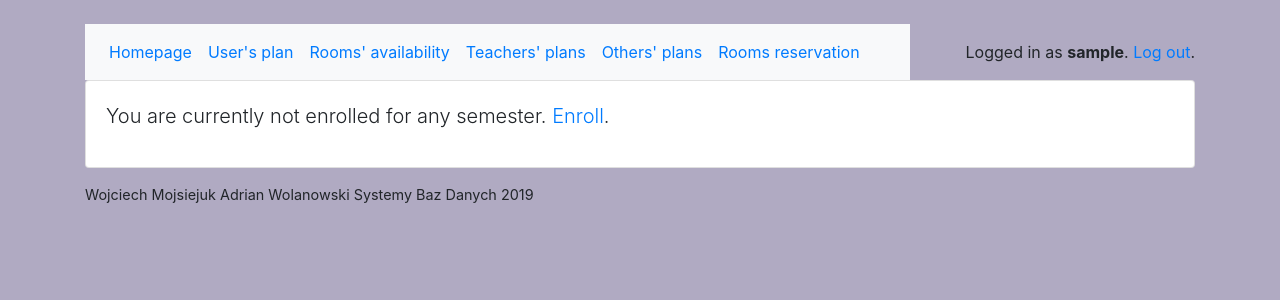
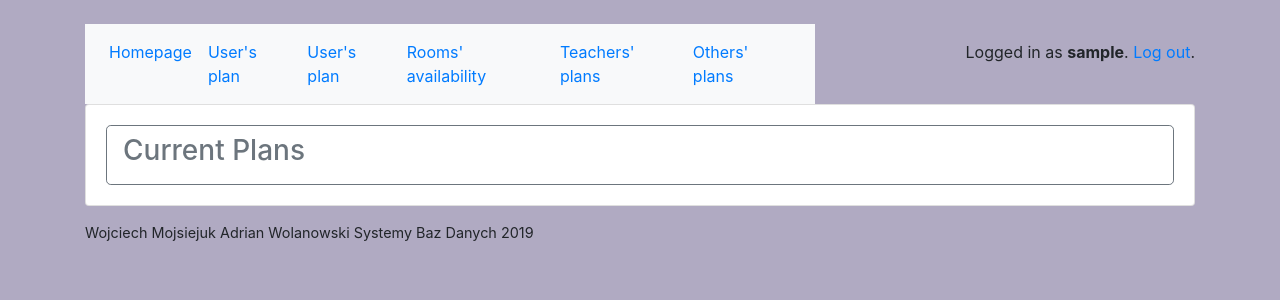
Before and after one commit to WojciechMojsiejuk/SystemyBazDanych, a Django app: page /students/ in a window 1280 px wide. Shown: the top 300 px of the page. Run offline with Django 3.2, Linux system fonts and the light colour scheme; a user stored in the database is signed in; tables that the repository leaves empty hold one stand-in row (values such as "Sample post"); some libraries are stand-ins or nearby versions; some web fonts are replaced.

Commit message:
add user's plan view

```diff
--- a/SBD_Plan_Zajec/settings.py
+++ b/SBD_Plan_Zajec/settings.py
@@ -77,6 +77,7 @@ TEMPLATES = [
 WSGI_APPLICATION = 'SBD_Plan_Zajec.wsgi.application'
 
 LOGIN_REDIRECT_URL = "/home"
+LOGOUT_REDIRECT_URL = "/home"
 # Database
 # https://docs.djangoproject.com/en/2.2/ref/settings/#databases
 
--- a/plan/forms.py
+++ b/plan/forms.py
@@ -55,7 +55,7 @@ class StudentEnrollInSemesterForm(forms.ModelForm):
     # ToDo: Dokończyć formularz zapisu studenta na kierunki
     class Meta:
         model = StudentKierunekSemestr
-        fields = ('id_studenta', 'id_kierunku', 'id_semestru', 'data_rozpoczecia', 'data_zakonczenia')
+        fields = ('id_studenta', 'id_semestru', 'data_rozpoczecia', 'data_zakonczenia')
     # id_kierunku = forms.ModelChoiceField(queryset=Kierunki.objects.all())
     # id_semestru = forms.ModelChoiceField(queryset=Semestry.objects.filter(id_kierunku=id_kierunku))
     pass
--- a/plan/urls.py
+++ b/plan/urls.py
@@ -7,8 +7,10 @@ urlpatterns = [
     path('students/', include(([
                                    path('', students.StudentEnrolledSemestersListView.as_view(),
                                         name='universities_list'),
-                                   path('', students.StudentEnrollInSemesterView.as_view(),
+                                   path('Enroll', students.StudentEnrollInSemesterView.as_view(),
                                         name='new_enroll'),
+                                   path('timetable', students.StudentTimeScheduleView.as_view(),
+                                        name='show_timetable'),
 
                                ], 'plan'), namespace='students')),
 ]
--- a/plan/views/students.py
+++ b/plan/views/students.py
@@ -1,10 +1,10 @@
 from django.contrib.auth import login
 from django.contrib.auth.decorators import login_required
 from django.shortcuts import redirect
-from django.views.generic import CreateView, ListView
+from django.views.generic import CreateView, ListView, TemplateView
 
 from ..forms import StudentSignUpForm, StudentEnrollInSemesterForm
-from ..models import User, Uczelnie, StudentKierunekSemestr, Studenci
+from ..models import User, Uczelnie, StudentKierunekSemestr, Studenci, Semestry
 from django.utils.decorators import method_decorator
 
 
@@ -23,20 +23,82 @@ class StudentSignUpView(CreateView):
         return redirect('signup')
 
 
-class StudentEnrolledSemestersListView(ListView):
+class StudentEnrolledSemestersListView(TemplateView):
 
     template_name = 'students/universities_list.html'
-    context_object_name = 'enrolled_semesters'
+    # context_object_name = 'enrolled_semesters'
 
     @method_decorator(login_required)
     def dispatch(self, *args, **kwargs):
         return super(StudentEnrolledSemestersListView, self).dispatch(*args, **kwargs)
 
-    def get_queryset(self):
+    def get_context_data(self, **kwargs):
+        # Call the base implementation first to get the context
+        context = super(StudentEnrolledSemestersListView, self).get_context_data(**kwargs)
+
         selected_user = Studenci.objects.all().get(user=self.request.user)
-        return StudentKierunekSemestr(id_studenta=selected_user)
+        print("Selected user")
+        print(selected_user)
+        student_semesters = StudentKierunekSemestr.objects.filter(id_studenta=selected_user)
+        print("Students semester")
+        print(student_semesters)
+        current_student_semesters = []
+        archive_student_semesters = []
+        current_plan = {}
+        for record in student_semesters:
+            try:
+                semestr = Semestry.objects.all().get(pk=record.id_semestru.pk)
+                if record.is_current():
+                    current_student_semesters.append(semestr)
+                else:
+                    archive_student_semesters.append(semestr)
+            except Semestry.DoesNotExist:
+                raise
+        print("curent semesters")
+        print(current_student_semesters)
+
+        #  this is very simple, it just needs a genius to understand its simplicity.
+        print("current plan")
+        for semester in current_student_semesters:
+            if semester.get_kierunek().get_wydzial().get_uczelnia().nazwa_uczelni in current_plan:
+                print(semester.get_kierunek().get_wydzial().nazwa_wydzialu)
+                if semester.get_kierunek().get_wydzial().nazwa_wydzialu in current_plan[
+                    semester.get_kierunek().get_wydzial().get_uczelnia().nazwa_uczelni]:
+                    if semester.get_kierunek().nazwa_kierunku in \
+                            current_plan[semester.get_kierunek().get_wydzial().get_uczelnia().nazwa_uczelni][
+                                semester.get_kierunek().get_wydzial().nazwa_wydzialu]:
+                        raise ValueError(
+                            "Student nie może studiować jednocześnie tego samego kierunku na różnych semestrach")
+                    else:
+                        temp_dict = {semester.get_kierunek().nazwa_kierunku: semester.nr_semestru}
+                        current_plan[semester.get_kierunek().get_wydzial().get_uczelnia().nazwa_uczelni][
+                            semester.get_kierunek().get_wydzial().nazwa_wydzialu].update(temp_dict)
+                else:
+                    current_plan[semester.get_kierunek().get_wydzial().get_uczelnia().nazwa_uczelni][
+                        semester.get_kierunek().get_wydzial().nazwa_wydzialu] = {}
+                    current_plan[semester.get_kierunek().get_wydzial().get_uczelnia().nazwa_uczelni][
+                        semester.get_kierunek().get_wydzial().nazwa_wydzialu][
+                        semester.get_kierunek().nazwa_kierunku] = semester.nr_semestru
+            else:
+                current_plan[semester.get_kierunek().get_wydzial().get_uczelnia().nazwa_uczelni] = {}
+                current_plan[semester.get_kierunek().get_wydzial().get_uczelnia().nazwa_uczelni][
+                    semester.get_kierunek().get_wydzial().nazwa_wydzialu] = {}
+                current_plan[semester.get_kierunek().get_wydzial().get_uczelnia().nazwa_uczelni][
+                    semester.get_kierunek().get_wydzial().nazwa_wydzialu][
+                    semester.get_kierunek().nazwa_kierunku] = semester.nr_semestru
+            print(current_plan)
+
+        print("final current plan")
+        print(current_plan)
+
+        context['current_plan'] = current_plan
+        return context
 
 
 class StudentEnrollInSemesterView(CreateView):
     model = StudentKierunekSemestr
     form_class = StudentEnrollInSemesterForm
+
+
+class StudentTimeScheduleView(TemplateView):
+    template_name = "general/timetable.html"
--- a/templates/base.html
+++ b/templates/base.html
@@ -19,7 +19,7 @@
       <div class="row justify-content-center">
         <div class="col-md-14 col-sm-12">
           <div class="row">
-            <div class="col-9">
+            <div class="col-8">
 
                   <nav class="navbar navbar-expand-md bg-light">
 
@@ -30,9 +30,16 @@
                     </li>
 
                       {% if user.is_authenticated %}
-                        <li class="nav-item">
-                          <a class="nav-link" href=" {% url 'students:universities_list' %}">User's plan</a>
-                        </li>
+                          {% if user.is_student %}
+                            <li class="nav-item">
+                              <a class="nav-link" href=" {% url 'students:universities_list' %}">User's plan</a>
+                            </li>
+                          {% endif %}
+                          {% if user.is_teacher %}
+                            <li class="nav-item">
+                              <a class="nav-link" href=" {% url 'students:universities_list' %}">User's plan</a>
+                            </li>
+                          {% endif %}
                         <li class="nav-item">
                           <a class="nav-link" href="#">Rooms' availability</a>
                         </li>
@@ -42,15 +49,12 @@
                       <li class="nav-item">
                           <a class="nav-link" href="#">Others' plans</a>
                         </li>
-                          <li class="nav-item">
-                          <a class="nav-link" href="#">Rooms reservation</a>
-                        </li>
                       {% endif %}
                   </ul>
 
                 </nav>
             </div>
-            <div class="col-3 text-right">
+            <div class="col-4 text-right">
               {% if user.is_authenticated %}
                 <p class="pt-3">Logged in as <strong>{{ user.username }}</strong>. <a href="{% url 'logout' %}">Log out</a>.</p>
               {% else %}
--- a/templates/students/universities_list.html
+++ b/templates/students/universities_list.html
@@ -3,20 +3,69 @@
 
 
 {% block content %}
+    <a href="#current_plan" data-toggle="collapse" class="btn btn-outline-secondary btn-lg btn-block text-left"><h3 >Current Plans</h3></a>
+    <div id="current_plan" class="collapse-in">
+        <ul  class="list-group list-group-flush">
+        {% for uczelnia, current_uczelnia_content in current_plan.items %}
 
-<ul class="list-group list-group-flush">
-{% for semester in enrolled_semester  %}
-    {% if semester.is_current %}
-  <a href="#" class="list-group-item list-group-item-action active">
-    {{ semester.id_kierunku.nazwa_kierunku }}
-     {{ semester.id_semestru.nr_semestru }}
-  </a>
-    {% endif %}
-    {% empty %}
-    <p class="lead">
-    You are currently not enrolled for any semester.  <a href="{% url 'students:new_enroll' %}">Enroll</a>. </p>
-  </a>
-{% endfor %}
+                <li class="list-group-item list-group-flush">
+                    <a href="#uczelnia_{{ forloop.counter }}" data-toggle="collapse" class="list-group-item list-group-item-action">
+                        <h4>
+                            {{ uczelnia }}
+                        </h4>
+                    </a>
+                <ul class="list-group list-group-flush">
+                <div class="list-group-item">
+                <div id="uczelnia_{{ forloop.counter }}" class="collapse-in">
+                    {% for wydzial, current_wydzial_content in current_uczelnia_content.items %}
+                        <li class="list-group-item">
+                        <a href="#uczelnia_{{ forloop.parentloop.counter }}_wydzial_{{ forloop.counter }}" data-toggle="collapse" class="list-group-item list-group-item-action">
+                            <h5>
+                                {{ wydzial }}
+                            </h5>
+                        </a>
+
+                        <ul class="list-group list-group-flush">
+                        <div class="list-group-item">
+                        <div id="uczelnia_{{ forloop.parentloop.counter }}_wydzial_{{ forloop.counter }}" class="collapse-in">
+                        {% for kierunek, current_kierunek_content in current_wydzial_content.items %}
+                            <li class="list-group-item"><h5> {{ kierunek }} </h5>
+                            <ul class="list-group list-group-flush">
+                                <a class="list-group-item list-group-item-action"> Semestr {{ current_kierunek_content }}</a>
+                            </ul>
+                            </li>
+                        {% endfor %}
+                        </div>
+                        </div>
+                        </ul>
+                        </li>
+                    {% endfor %}
+                </div>
+                </div>
+                </ul>
+            </li>
+        {% endfor %}
+        </ul>
+    </div>
+
+
+{#{% for uczelnia, current_uczelnia_content in current_plan.items  %}#}
+{#    <h2 class="list-group-item>{{ current_plan.keys }}</h1>#}
+
+{#        <h2 class="list-group-item>{{ wydzial }}</h2>#}
+{#        {% for kierunek, current_kierunek_content in current_wydzial_content %}#}
+{#            <h3 class="list-group-item>{{ kierunek }}</h3>#}
+{#            <a href="#" class="list-group-item list-group-item-action active">#}
+{#            {{ current_kierunek_content  }}#}
+{#            </a>#}
+{#        {% endfor %}#}
+{#    {% endfor %}#}
+{##}
+{#    {% empty %}#}
+{#    <p class="lead">#}
+{#    You are currently not enrolled for any semester.  <a href="{% url 'students:new_enroll' %}">Enroll</a>. </p>#}
+{#  </a>#}
+{#{% endfor %}#}
 
 </ul>
 {%  endblock %}
```
Also changed, not shown: plan/models.py (+69 -6 lines), plan/views/general.py (+13 -8 lines), templates/general/rooms_list.html (added, +20 -0 lines), templates/general/timetable.html (added, +76 -0 lines), plan/migrations/0001_initial.py, plan/migrations/0002_auto_20191117_0009.py (deleted).
